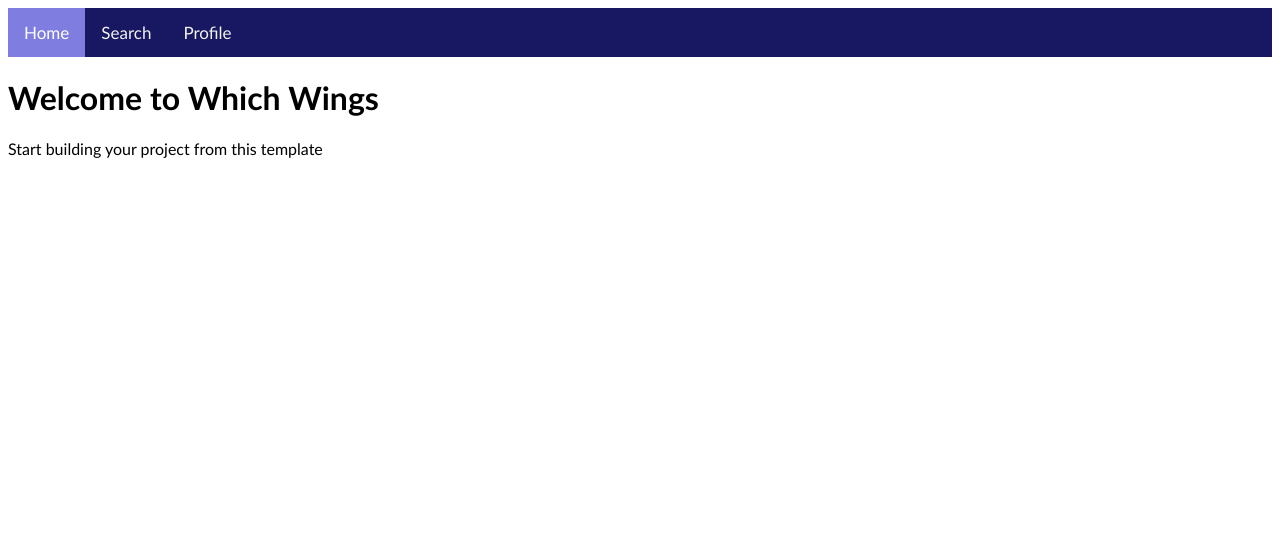
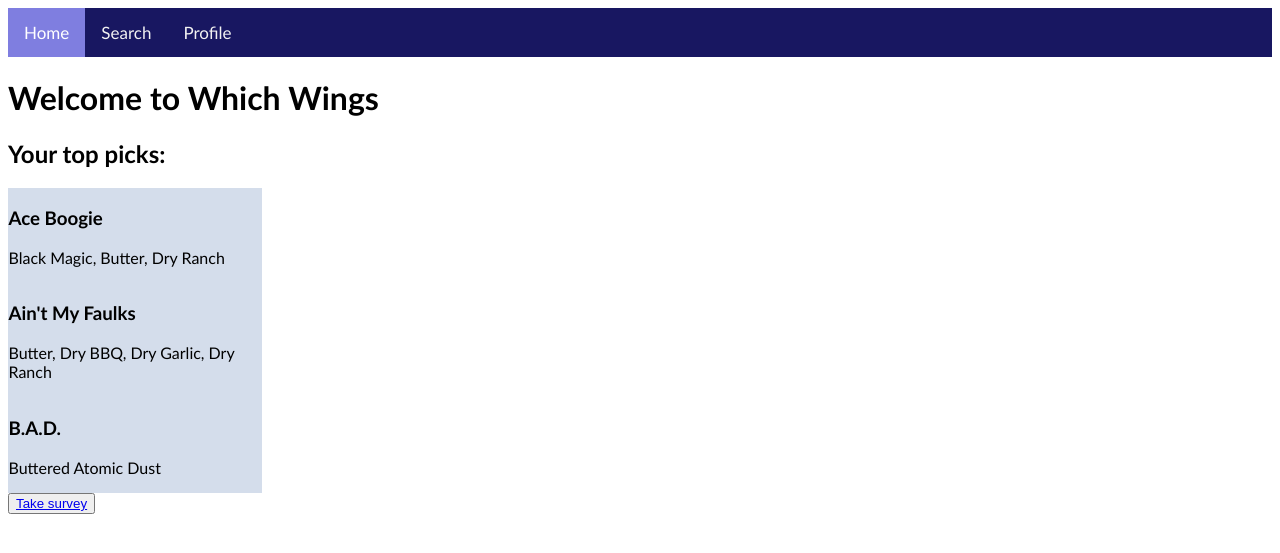
Before and after one commit to cs1520/final--group-11, a Flask app: page / in a window 1280 px wide. Shown: the top 553 px of the page. Run offline with Flask 2, Linux system fonts and the light colour scheme.

Commit message:
Matt's changes

```diff
--- a/main.py
+++ b/main.py
@@ -4,18 +4,22 @@ from fuzzywuzzy import fuzz
 
 app = Flask(__name__)
 
+dummy = [{"name": "Ace Boogie", "description": "Black Magic, Butter, Dry Ranch"},
+                {"name": "Ain't My Faulks", "description": "Butter, Dry BBQ, Dry Garlic, Dry Ranch"},
+                {"name": "B.A.D.", "description": "Buttered Atomic Dust"}]
 
 @app.route("/")
 def home():
     """Return a simple HTML page."""
     print("Hit the route!")
-    return render_template("index.html")
+    return render_template("index.html", picks=dummy)
 
 @app.route("/search")
 def search():
     """Return a simple HTML page."""
     print("Search route!")
     return render_template("search.html", wings=[])
+
 
 
 all_wings = [{"name": "Ace Boogie", "description": "Black Magic, Butter, Dry Ranch"},
--- a/static/style.css
+++ b/static/style.css
@@ -1,6 +1,8 @@
 body {
     font-family: "Trebuchet MS";
 }
+
+
 
 .topnav {
   overflow: hidden;
@@ -26,3 +28,12 @@ body {
   background-color: #7f7ee0;
   color: white;
 }
+
+
+
+.card {
+  background-color: rgb(212, 221, 235);
+  color: black;
+  padding: .5px .5px;
+  width: 20%;
+}
--- a/templates/index.html
+++ b/templates/index.html
@@ -12,6 +12,22 @@
 
 <body>
   <h1>Welcome to Which Wings</h1>
-  <p>Start building your project from this template</p>
+
+  <div>
+      <h2>Your top picks:</h2>
+      <div>
+      {% for i in picks %}
+        <div class = "card">
+            <h3><b>{{i.name}} </b></h3>
+            <p> {{i.description}} </p>
+        </div>
+      {% endfor %}
+      </div>
+  </div>
+
+    <button type="button"> <a href="/survey">Take survey </a></button>
+
+
+
 </body>
 </html>
```
